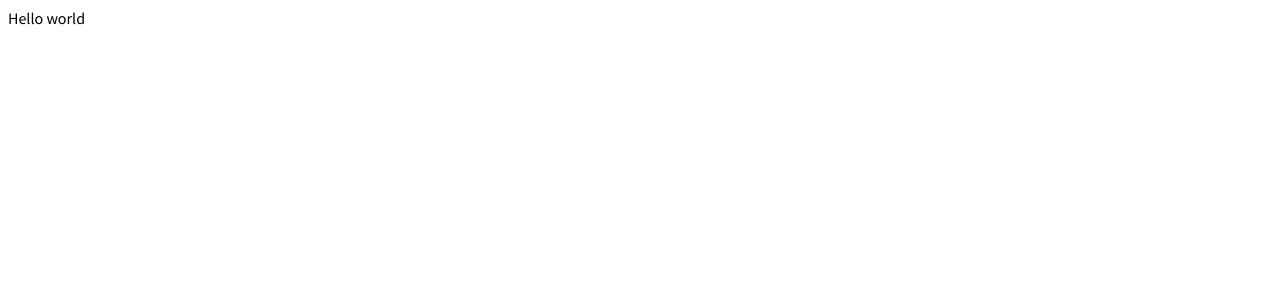
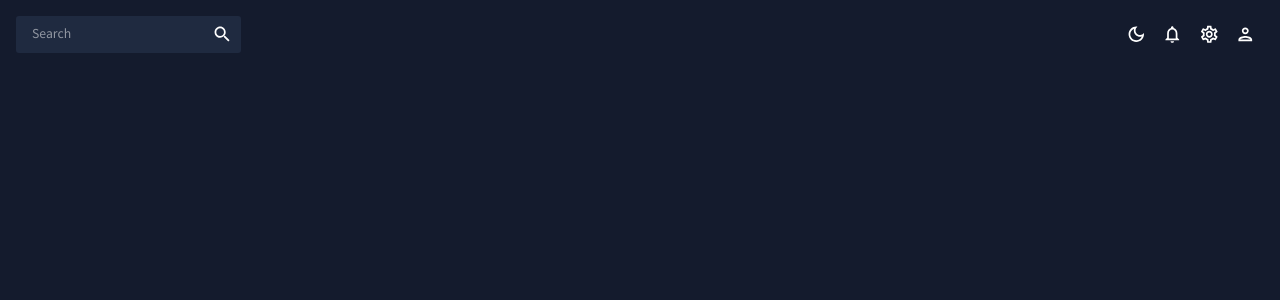
Before and after one commit to SOUROVSARKERTEC12/material_ui_admin_dashboard, a React (Vite) app: page / in a window 1280 px wide. Shown: the top 300 px of the page. Built offline with nearby package versions, Linux system fonts and the light colour scheme.

Commit message:
topbar done

```diff
--- a/src/App.jsx
+++ b/src/App.jsx
@@ -1,10 +1,22 @@
+import {ColorModeContext, useMode} from "./theme.js";
+import {CssBaseline, ThemeProvider} from "@mui/material";
+import Topbar from "./scenes/global/Topbar.jsx";
 
 function App() {
-  return (
-    <>
-      Hello world
-    </>
-  )
+    const [theme, colorMode] = useMode()
+    return (
+
+        <ColorModeContext.Provider value={colorMode}>
+            <ThemeProvider theme={theme}>
+                <CssBaseline/>
+                <div className="app">
+                    <main className="content">
+                        <Topbar/>
+                    </main>
+                </div>
+            </ThemeProvider>
+        </ColorModeContext.Provider>
+    )
 }
 
 export default App
--- a/src/main.jsx
+++ b/src/main.jsx
@@ -1,13 +1,14 @@
-import React from 'react'
-import ReactDOM from 'react-dom/client'
-import App from './App.jsx'
-import './index.css'
-import {BrowserRouter} from "react-router-dom";
+import React from "react";
+import ReactDOM from "react-dom/client";
+import "./index.css";
+import App from "./App";
+import { BrowserRouter } from "react-router-dom";
 
-ReactDOM.createRoot(document.getElementById('root')).render(
-  <React.StrictMode>
-      <BrowserRouter>
-          <App />
-      </BrowserRouter>
-  </React.StrictMode>,
-)
+const root = ReactDOM.createRoot(document.getElementById("root"));
+root.render(
+    <React.StrictMode>
+        <BrowserRouter>
+            <App />
+        </BrowserRouter>
+    </React.StrictMode>
+);
--- a/src/scenes/global/Topbar.jsx
+++ b/src/scenes/global/Topbar.jsx
@@ -0,0 +1,54 @@
+import { Box, IconButton, useTheme } from "@mui/material";
+import { useContext } from "react";
+import { ColorModeContext, tokens } from "../../theme";
+import InputBase from "@mui/material/InputBase";
+import LightModeOutlinedIcon from "@mui/icons-material/LightModeOutlined";
+import DarkModeOutlinedIcon from "@mui/icons-material/DarkModeOutlined";
+import NotificationsOutlinedIcon from "@mui/icons-material/NotificationsOutlined";
+import SettingsOutlinedIcon from "@mui/icons-material/SettingsOutlined";
+import PersonOutlinedIcon from "@mui/icons-material/PersonOutlined";
+import SearchIcon from "@mui/icons-material/Search";
+
+const Topbar = () => {
+    const theme = useTheme();
+    const colors = tokens(theme.palette.mode);
+    const colorMode = useContext(ColorModeContext);
+
+    return (
+        <Box display="flex" justifyContent="space-between" p={2}>
+            {/* SEARCH BAR */}
+            <Box
+                display="flex"
+                backgroundColor={colors.primary[400]}
+                borderRadius="3px"
+            >
+                <InputBase sx={{ ml: 2, flex: 1 }} placeholder="Search" />
+                <IconButton type="button" sx={{ p: 1 }}>
+                    <SearchIcon />
+                </IconButton>
+            </Box>
+
+            {/* ICONS */}
+            <Box display="flex">
+                <IconButton onClick={colorMode.toggleColorMode}>
+                    {theme.palette.mode === "dark" ? (
+                        <DarkModeOutlinedIcon />
+                    ) : (
+                        <LightModeOutlinedIcon />
+                    )}
+                </IconButton>
+                <IconButton>
+                    <NotificationsOutlinedIcon />
+                </IconButton>
+                <IconButton>
+                    <SettingsOutlinedIcon />
+                </IconButton>
+                <IconButton>
+                    <PersonOutlinedIcon />
+                </IconButton>
+            </Box>
+        </Box>
+    );
+};
+
+export default Topbar;
--- a/src/theme.js
+++ b/src/theme.js
@@ -1,11 +1,10 @@
+import { createContext, useState, useMemo } from "react";
+import { createTheme } from "@mui/material/styles";
 
 // color design tokens export
-import {createContext, useMemo, useState} from "react";
-import {createTheme} from "@mui/material";
-
-export const tokens = (mode)=>({
+export const tokens = (mode) => ({
     ...(mode === "dark"
-    ? {
+        ? {
             grey: {
                 100: "#e0e0e0",
                 200: "#c2c2c2",
@@ -61,7 +60,8 @@
                 800: "#2a2d64",
                 900: "#151632",
             },
-        } : {
+        }
+        : {
             grey: {
                 100: "#141414",
                 200: "#292929",
@@ -111,45 +111,46 @@
                 200: "#2a2d64",
                 300: "#3e4396",
                 400: "#535ac8",
+                500: "#6870fa",
                 600: "#868dfb",
-                500: "#6870fa",
                 700: "#a4a9fc",
                 800: "#c3c6fd",
                 900: "#e1e2fe",
             },
-        })
-})
+        }),
+});
 
-//mui theme settings
-export const themeSettings = (mode)=>{
-    const colors = tokens(mode)
+// mui theme settings
+export const themeSettings = (mode) => {
+    const colors = tokens(mode);
     return {
-        palette :{
-            mode : mode,
-            ...(mode === 'dark'
-            ? {
-                // palette values for dark mode
-                    primary:{
+        palette: {
+            mode: mode,
+            ...(mode === "dark"
+                ? {
+                    // palette values for dark mode
+                    primary: {
                         main: colors.primary[500],
                     },
-                    secondary:{
+                    secondary: {
                         main: colors.greenAccent[500],
                     },
-                    neutral:{
+                    neutral: {
                         dark: colors.grey[700],
                         main: colors.grey[500],
                         light: colors.grey[100],
                     },
-                    background:{
+                    background: {
                         default: colors.primary[500],
                     },
-                }:{
-                // palette values for light mode
+                }
+                : {
+                    // palette values for light mode
                     primary: {
                         main: colors.primary[100],
                     },
                     secondary: {
-                        main:colors.greenAccent[500],
+                        main: colors.greenAccent[500],
                     },
                     neutral: {
                         dark: colors.grey[700],
@@ -158,11 +159,10 @@
                     },
                     background: {
                         default: "#fcfcfc",
-                    }
-                })
+                    },
+                }),
         },
-
-        typography:{
+        typography: {
             fontFamily: ["Source Sans Pro", "sans-serif"].join(","),
             fontSize: 12,
             h1: {
@@ -189,25 +189,26 @@
                 fontFamily: ["Source Sans Pro", "sans-serif"].join(","),
                 fontSize: 14,
             },
-        }
-    }
-}
+        },
+    };
+};
 
 // context for color mode
+export const ColorModeContext = createContext({
+    toggleColorMode: () => {},
+});
 
-export const ColorModeContext = createContext({
-    toggleColorMode : ()=>{}
-})
-
-export const useMode = ()=>{
-    const [mode, setMode] = useState("dark")
+export const useMode = () => {
+    const [mode, setMode] = useState("dark");
 
     const colorMode = useMemo(
-        ()=>({
-            toggleColorMode: ()=>
-                setMode((prev) => (prev === 'light' ? 'dark' : "light"))
-        }),[])
+        () => ({
+            toggleColorMode: () =>
+                setMode((prev) => (prev === "light" ? "dark" : "light")),
+        }),
+        []
+    );
 
-    const theme = useMode(()=> createTheme(themeSettings(mode)),[mode])
-    return [theme, colorMode]
-}
+    const theme = useMemo(() => createTheme(themeSettings(mode)), [mode]);
+    return [theme, colorMode];
+};
```
